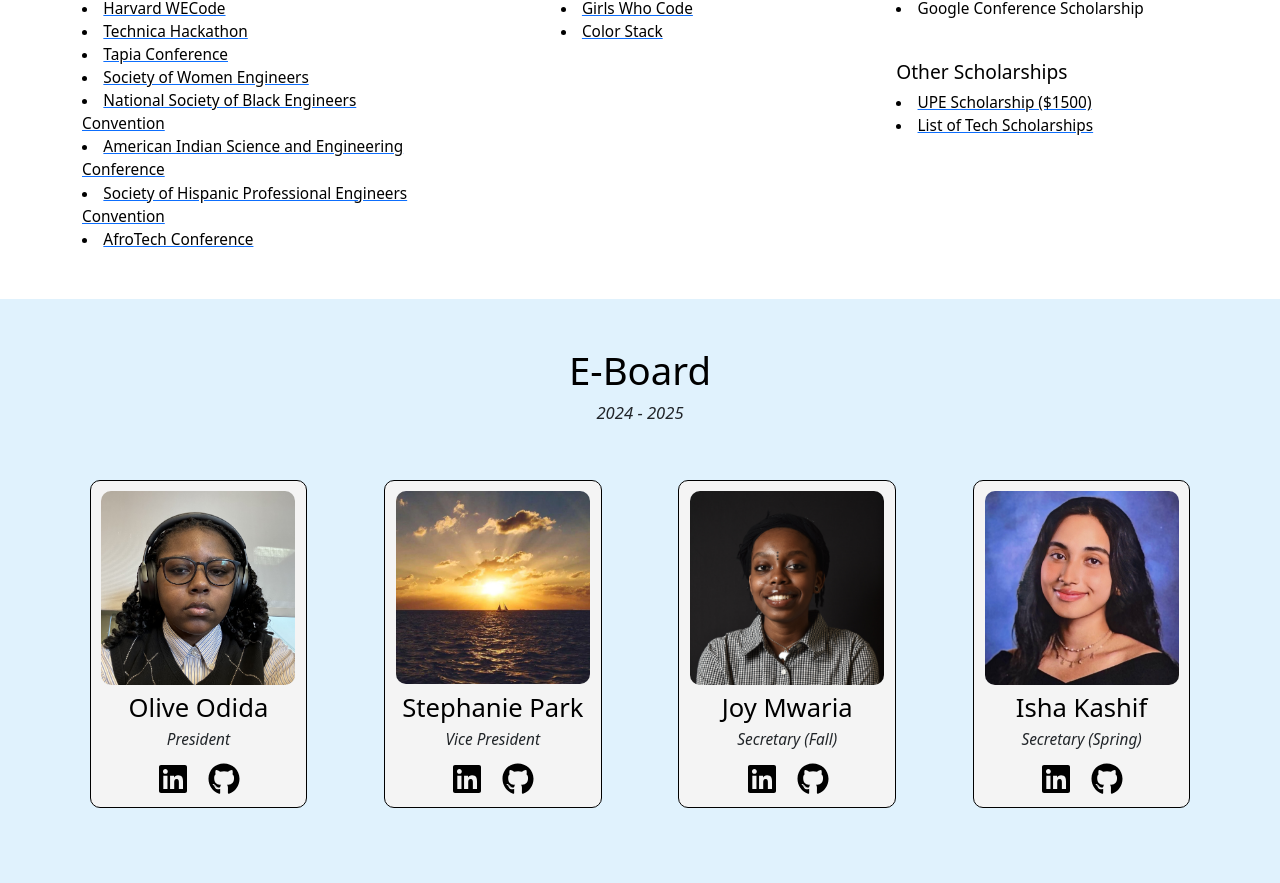
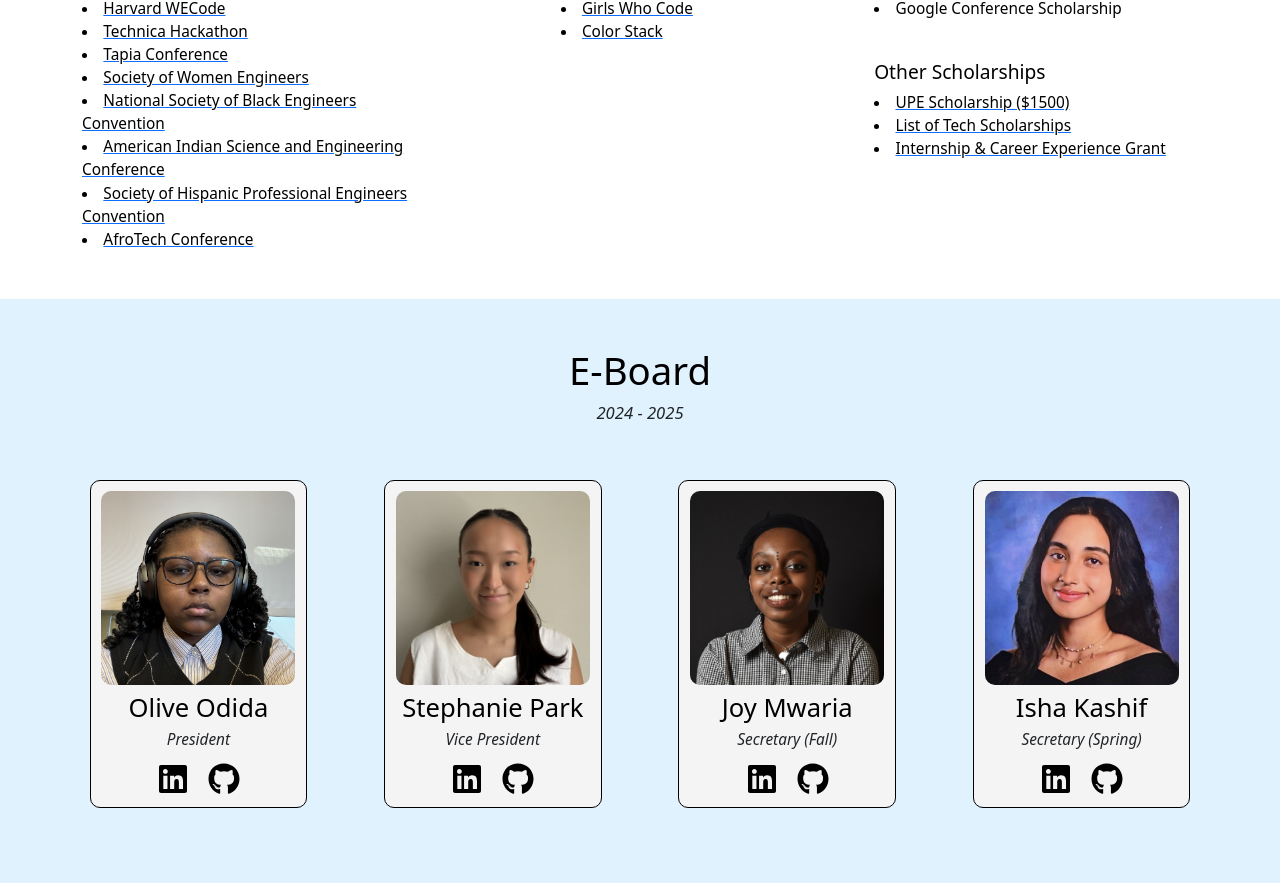
Before and after one commit to acmwud/website, a React (Create React App) app: page / in a window 1280 px wide. Shown: the part 2099-2982 px from the top of the page. Built offline with nearby package versions, Linux system fonts and the light colour scheme.

Commit message:
added stephanie picture!

```diff
--- a/src/Components/Home.tsx
+++ b/src/Components/Home.tsx
@@ -16,6 +16,7 @@
 import JoyPicture from "./Images/EboardPictures/JoyPicture.jpg";
 import OlivePicture from "./Images/EboardPictures/OlivePicture.jpeg";
 import HannaPicture from "./Images/EboardPictures/HannaPicture.jpeg";
+import StephaniePicture from "./Images/EboardPictures/StephaniePicture.jpg";
 
 import GroupPicture from "./Images/ClubPictures/GroupPicture.jpg";
 
@@ -250,6 +251,8 @@
                       <h3 style ={{marginTop: "5vh"}}>Other Scholarships</h3>
                       <a href="https://upe.acm.org/scholarship/"><li>UPE Scholarship ($1500)</li></a>
                       <a href="https://github.com/preciousonah/Tech-Scholarships-2025?tab=readme-ov-file"><li>List of Tech Scholarships</li></a>
+                      <a href="https://www.udel.edu/students/career/career-development-support/funding-and-grants/"><li>Internship & Career Experience Grant</li></a>
+
 
                   </div>
                 </Col>
@@ -271,7 +274,7 @@
           <div style={{display: "flex", flexDirection: "row", alignItems: "center", justifyContent: "center", marginTop: 0}}>
             <EBoardCard name='Olive Odida' position='President' image={OlivePicture} githubURL='https://github.com/oodida' linkedinURL='https://www.linkedin.com/in/olive-odida/' ></EBoardCard>
 
-            <EBoardCard name='Stephanie Park' position='Vice President' image={placeHolder} githubURL='https://github.com/stephaaniepark' linkedinURL='https://www.linkedin.com/in/stephanie-park-12643a323/?utm_source=share&utm_campaign=share_via&utm_content=profile&utm_medium=ios_app' ></EBoardCard>
+            <EBoardCard name='Stephanie Park' position='Vice President' image={StephaniePicture} githubURL='https://github.com/stephaaniepark' linkedinURL='https://www.linkedin.com/in/stephanie-park-12643a323/?utm_source=share&utm_campaign=share_via&utm_content=profile&utm_medium=ios_app' ></EBoardCard>
 
             <EBoardCard name='Joy Mwaria' position='Secretary (Fall)' image={JoyPicture} githubURL='https://github.com/joymmw' linkedinURL='https://www.linkedin.com/in/joymwaria/' ></EBoardCard>
 
```
Also changed, not shown: src/Components/Images/EboardPictures/StephaniePicture.jpg (added).
